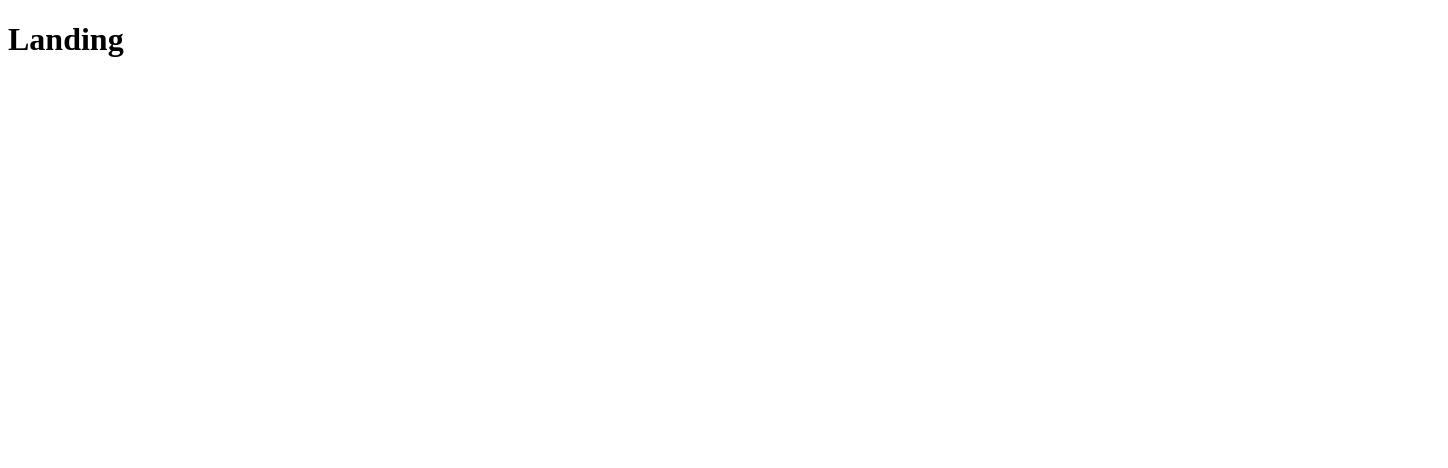
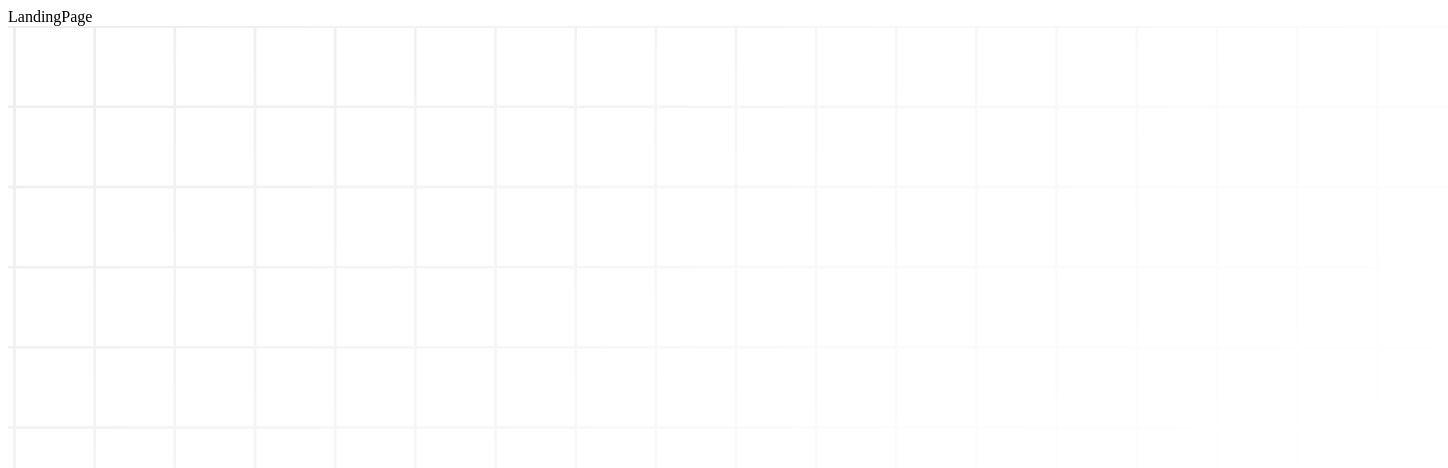
Before and after one commit to dvm-bitspilani/cel-conquest-2024, a React (Vite) app: page / in a window 1280 px wide. Shown: the top 468 px of the page, 1448 px wide, since content can reach past the window. Built offline with nearby package versions, Linux system fonts and the light colour scheme.

Commit message:
style: added background image

```diff
--- /dev/null
+++ b/src/pages/Landing/LandingPage.jsx
@@ -0,0 +1,11 @@
+import BackgroundGridFadeImage from "../../assets/images/Landing Page/Background Grid Fade.png";
+
+const LandingPage = () => {
+  return (
+    <>
+      <div>LandingPage</div>
+      <img src={BackgroundGridFadeImage} alt="" />
+    </>
+  );
+};
+export default LandingPage;
--- a/src/routes/Landing.jsx
+++ b/src/routes/Landing.jsx
@@ -1,7 +1,7 @@
+import LandingPage from "../pages/Landing/LandingPage";
+
 export default function Landing() {
     return (
-        <>
-            <h1>Landing</h1>
-        </>
+        <LandingPage></LandingPage>
     )
 }
```
Also changed, not shown: src/assets/images/Landing Page/Background Grid Fade.png (added), 1 other file (tests, documents, lock files or other folders).
